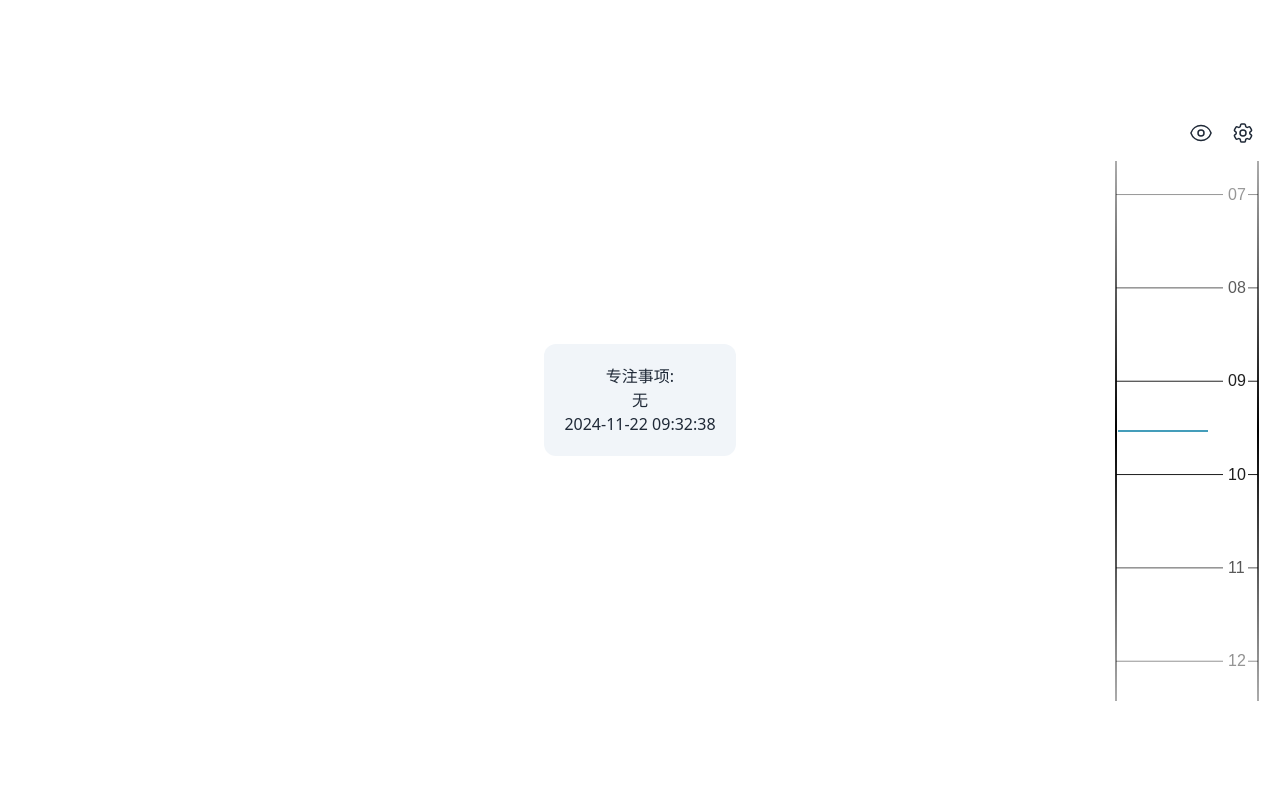
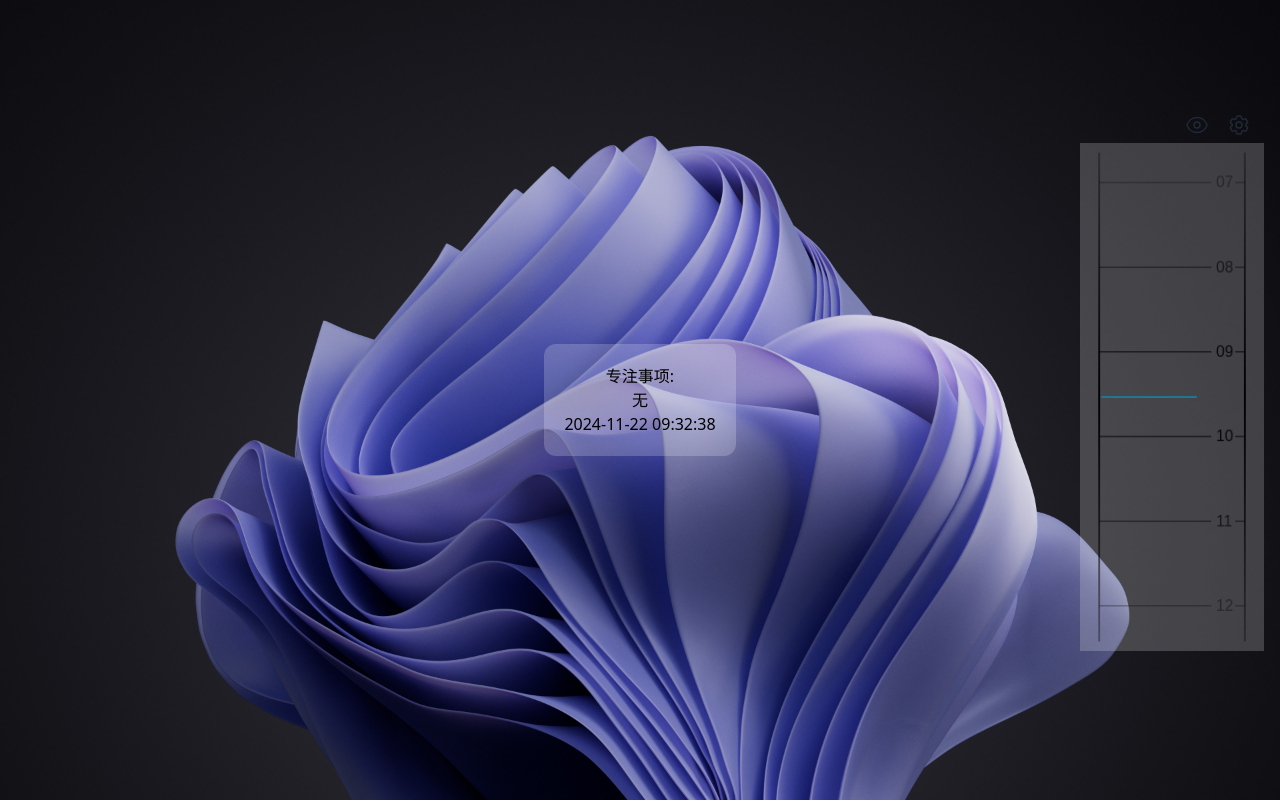
Before and after one commit to ninthingz/schedule-background, a Vue app: page / in a window 1280 px wide. Built offline with nearby package versions, Linux system fonts and the light colour scheme.

Commit message:
✨ feat: update styles and background for improved UI in TimeClock and TimeRoulette components

```diff
--- a/index.html
+++ b/index.html
@@ -4,7 +4,7 @@
     <meta charset="UTF-8" />
     <link rel="icon" type="image/svg+xml" href="/vite.svg" />
     <meta name="viewport" content="width=device-width, initial-scale=1.0" />
-    <title>Vite + Vue + TS</title>
+    <title>Schedule Background</title>
   </head>
   <body>
     <div id="app"></div>
--- a/src/components/TimeClock.vue
+++ b/src/components/TimeClock.vue
@@ -13,9 +13,10 @@ const componentStateStore = useComponentStateStore();
 <template>
   <div
     v-show="componentStateStore.showTimeClockComponent"
-    class="bg-slate-100 rounded-xl p-8 md:p-0"
+    class="rounded-xl p-0 text-black"
+    style="background-color: rgba(255, 255, 255, 0.2)"
   >
-    <div class="h-full p-5 select-none">
+    <div class="h-full p-5 select-none" style="font-size: 2vh">
       <p class="text-center">专注事项:</p>
       <p class="text-center">
         {{ habitStore.focusHabit === null ? "无" : habitStore.focusHabit.name }}
--- a/src/components/TimeRoulette.vue
+++ b/src/components/TimeRoulette.vue
@@ -30,7 +30,7 @@ onMounted(() => {
   if (timeRoulette.value) {
     const dpr = window.devicePixelRatio;
     timeRoulette.value.width = window.innerWidth * 0.15 * dpr;
-    timeRoulette.value.height = window.innerHeight * 0.7 * dpr;
+    timeRoulette.value.height = window.innerHeight * 0.7 * dpr - 30;
     timeRouletteCtx.value = timeRoulette.value.getContext("2d")!;
     draw();
   }
@@ -95,8 +95,8 @@ function draw() {
     timeRoulette.value.width,
     timeRoulette.value.height
   );
-  const leftX = 40;
-  const rightX = timeRoulette.value.width - 10;
+  const leftX = 20;
+  const rightX = timeRoulette.value.width - 20;
   const topY = 10;
   const bottomY = timeRoulette.value.height - 10;
   const middleY = timeRoulette.value.height / 2;
@@ -115,54 +115,6 @@ function draw() {
       hourStart = 23;
     }
   }
-
-  const lingrad = timeRouletteCtx.value.createLinearGradient(
-    timeRoulette.value.width / 2,
-    0,
-    timeRoulette.value.width / 2,
-    timeRoulette.value.height
-  );
-  lingrad.addColorStop(0, "rgba(0,0,0,0.3)");
-  lingrad.addColorStop(0.5, "#000");
-  lingrad.addColorStop(1, "rgba(0,0,0,0.3)");
-  timeRouletteCtx.value.strokeStyle = lingrad;
-  timeRouletteCtx.value.fillStyle = lingrad;
-
-  for (
-    let { height, hour } = { height: hourStartHeight, hour: hourStart };
-    height < bottomY;
-    height += hourHeight
-  ) {
-    timeRouletteCtx.value.beginPath();
-    timeRouletteCtx.value.moveTo(leftX, height);
-    timeRouletteCtx.value.lineTo(rightX - 35, height);
-
-    timeRouletteCtx.value.moveTo(rightX - 10, height);
-    timeRouletteCtx.value.lineTo(rightX, height);
-
-    timeRouletteCtx.value.lineWidth = 1;
-    timeRouletteCtx.value.stroke();
-
-    timeRouletteCtx.value.font = "16px Arial";
-    timeRouletteCtx.value.fillText(
-      hour.toString().padStart(2, "0"),
-      rightX - 30,
-      height + 5
-    );
-    hour = (hour + 1) % 24;
-  }
-
-  timeRouletteCtx.value.beginPath();
-  timeRouletteCtx.value.moveTo(leftX, topY);
-  timeRouletteCtx.value.lineTo(leftX, bottomY);
-  timeRouletteCtx.value.lineWidth = 2;
-  timeRouletteCtx.value.stroke();
-
-  timeRouletteCtx.value.beginPath();
-  timeRouletteCtx.value.moveTo(rightX, topY);
-  timeRouletteCtx.value.lineTo(rightX, bottomY);
-  timeRouletteCtx.value.lineWidth = 2;
-  timeRouletteCtx.value.stroke();
 
   const lingrad0 = timeRouletteCtx.value.createLinearGradient(
     timeRoulette.value.width / 2,
@@ -283,6 +235,54 @@ function draw() {
     );
   });
 
+  const lingrad = timeRouletteCtx.value.createLinearGradient(
+    timeRoulette.value.width / 2,
+    0,
+    timeRoulette.value.width / 2,
+    timeRoulette.value.height
+  );
+  lingrad.addColorStop(0, "rgba(0,0,0,0.3)");
+  lingrad.addColorStop(0.5, "#000");
+  lingrad.addColorStop(1, "rgba(0,0,0,0.3)");
+  timeRouletteCtx.value.strokeStyle = lingrad;
+  timeRouletteCtx.value.fillStyle = lingrad;
+
+  for (
+    let { height, hour } = { height: hourStartHeight, hour: hourStart };
+    height < bottomY;
+    height += hourHeight
+  ) {
+    timeRouletteCtx.value.beginPath();
+    timeRouletteCtx.value.moveTo(leftX, height);
+    timeRouletteCtx.value.lineTo(rightX - 35, height);
+
+    timeRouletteCtx.value.moveTo(rightX - 10, height);
+    timeRouletteCtx.value.lineTo(rightX, height);
+
+    timeRouletteCtx.value.lineWidth = 1;
+    timeRouletteCtx.value.stroke();
+
+    timeRouletteCtx.value.font = "16px Arial";
+    timeRouletteCtx.value.fillText(
+      hour.toString().padStart(2, "0"),
+      rightX - 30,
+      height + 5
+    );
+    hour = (hour + 1) % 24;
+  }
+
+  timeRouletteCtx.value.beginPath();
+  timeRouletteCtx.value.moveTo(leftX, topY);
+  timeRouletteCtx.value.lineTo(leftX, bottomY);
+  timeRouletteCtx.value.lineWidth = 2;
+  timeRouletteCtx.value.stroke();
+
+  timeRouletteCtx.value.beginPath();
+  timeRouletteCtx.value.moveTo(rightX, topY);
+  timeRouletteCtx.value.lineTo(rightX, bottomY);
+  timeRouletteCtx.value.lineWidth = 2;
+  timeRouletteCtx.value.stroke();
+
   timeRouletteCtx.value.beginPath();
   timeRouletteCtx.value.moveTo(leftX + 2, middleY);
   timeRouletteCtx.value.lineTo(rightX - 50, middleY);
@@ -293,7 +293,7 @@ function draw() {
 </script>
 
 <template>
-  <div style="width: 15vw; height: 70vh">
+  <div class="rounded-xl p-1" style="width: 15vw; height: 73vh">
     <div class="float-right pr-1">
       <button @click="eyeOpen = !eyeOpen" class="btn btn-ghost btn-xs h-6">
         <svg
@@ -361,6 +361,7 @@ function draw() {
       v-show="componentStateStore.showTimeRouletteComponent"
       ref="timeRoulette"
       class="w-full h-hull"
+      style="background-color: rgba(255, 255, 255, 0.2)"
     >
     </canvas>
   </div>
--- a/src/style.css
+++ b/src/style.css
@@ -4,6 +4,10 @@
 
 #app {
   height: 100vh;
+  background-image: url("assets/1_pantone_collab_dark.jpg");
+  background-size: cover;
+  background-repeat: no-repeat;
+  background-position: center;
 }
 
 :root:has(
--- a/tailwind.config.js
+++ b/tailwind.config.js
@@ -6,6 +6,6 @@ export default {
   },
   plugins: [require("daisyui")],
   daisyui: {
-    darkTheme: "light", // name of one of the included themes for dark mode
+    darkTheme: "dark", // name of one of the included themes for dark mode
   },
 };
```
Also changed, not shown: src/assets/1_pantone_collab_dark.jpg (added).
